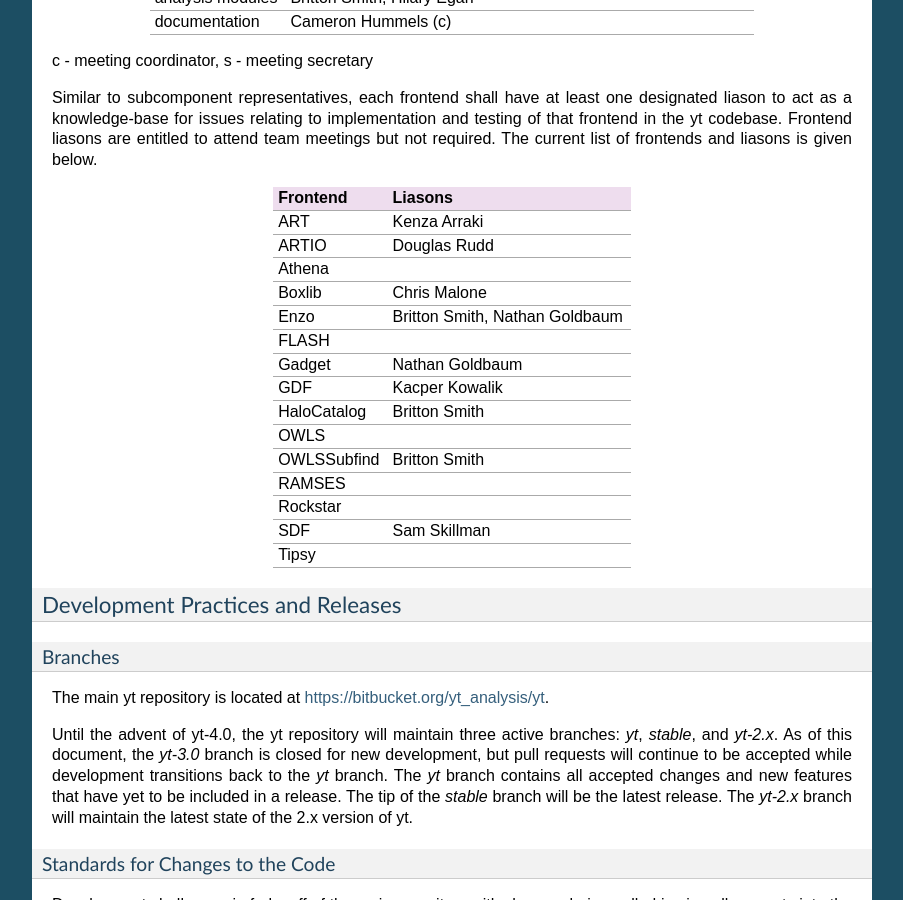
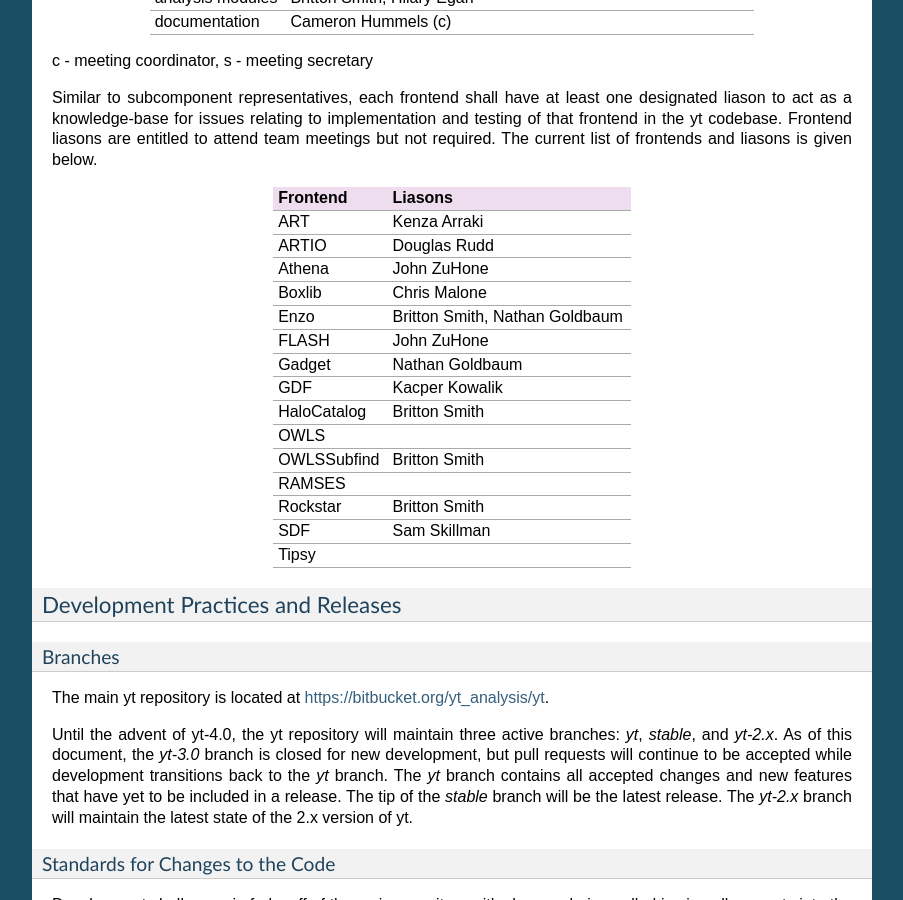
Before and after one commit to yt-project/ytep, a Sphinx documentation site: the page built from source/YTEPs/YTEP-1776.rst, in a window 1280 px wide and 900 px high, scrolled down 1608 px. Shown: the whole window, without its empty margins (198-1101 px from the left). Built offline with Sphinx 7.4.7, drawn with Linux system fonts in a browser that asks for light colours; formulas are drawn with MathJax 3.

Commit message:
YTEP-1776.rst edited online with Bitbucket

```diff
--- a/source/YTEPs/YTEP-1776.rst
+++ b/source/YTEPs/YTEP-1776.rst
@@ -113,17 +113,17 @@ is given below.
     ============== =================
     ART            Kenza Arraki
     ARTIO          Douglas Rudd
-    Athena
+    Athena         John ZuHone
     Boxlib         Chris Malone
     Enzo           Britton Smith, Nathan Goldbaum
-    FLASH
+    FLASH          John ZuHone
     Gadget         Nathan Goldbaum
     GDF            Kacper Kowalik
     HaloCatalog    Britton Smith
     OWLS
     OWLSSubfind    Britton Smith
     RAMSES
-    Rockstar
+    Rockstar       Britton Smith
     SDF            Sam Skillman
     Tipsy
     ============== =================
```
